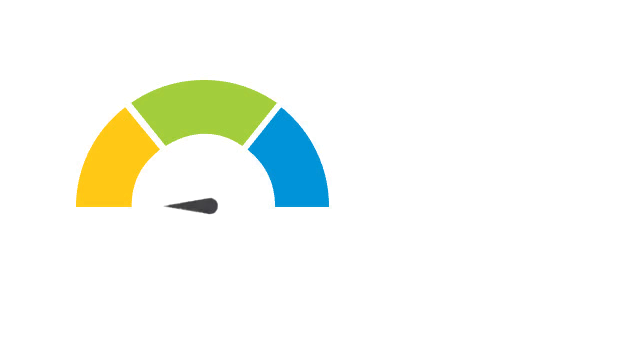
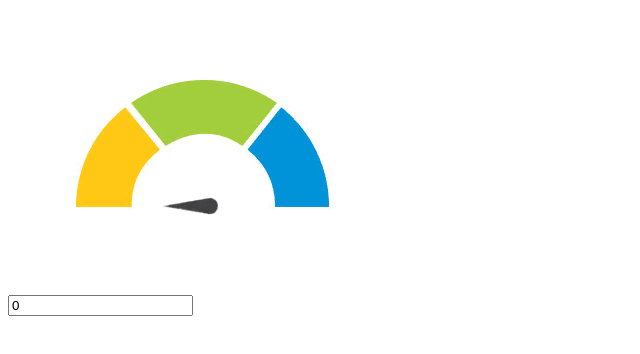
Before and after one commit to Pr0va1der/Pr0va1der.github.io, a plain HTML site: page index.html in a window 1280 px wide. Shown: the whole page, without its empty margins (0-640 px from the left). Drawn offline with nearby package versions, Linux system fonts and the light colour scheme.

Commit message:
Update index.html

```diff
--- a/index.html
+++ b/index.html
@@ -11,6 +11,7 @@
     <img src="image/speed.png" alt="speed" id="speedImage" class="ImageClass">
     <div class="meterImageDiv">
         <img src="image/meter.png" alt="meter" id="meterImage" class="ImageClass" v-bind:style="{transform: 'rotate(' + rotateDeg + 'deg)'}">
+        <input type="text" v-model="rotateDeg">
     </div>
 
     <script src="script.js"></script>
```
